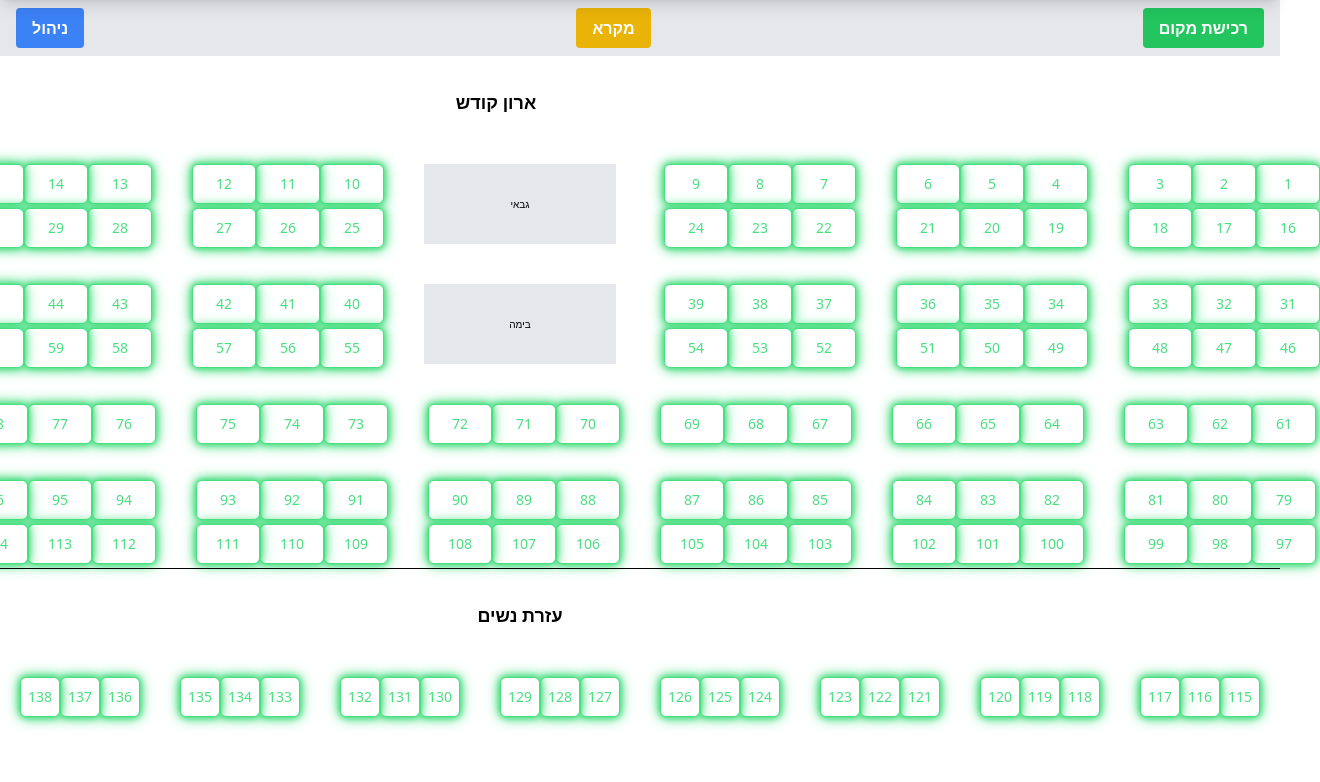
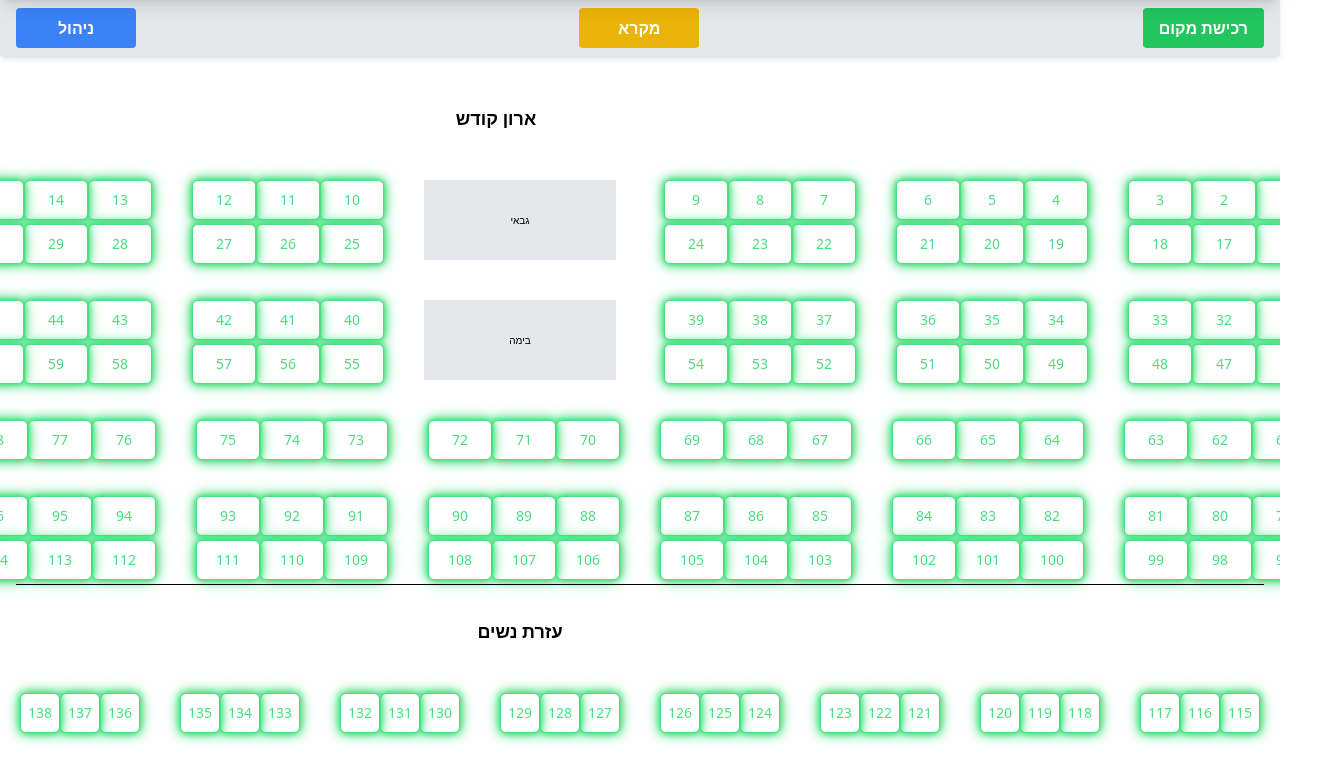
Before and after one commit to mendi-cohen/jeky-App, a React (Create React App) app: page / in a window 1280 px wide. Shown: the top 782 px of the page, 1320 px wide, since content can reach past the window. Built offline with nearby package versions, Linux system fonts and the light colour scheme; no server answers.

Commit message:
ניסוי רספונסיבי 1

```diff
--- a/src/Layout.jsx
+++ b/src/Layout.jsx
@@ -1,4 +1,4 @@
-import React, { useState } from "react";
+import React, { useState, useEffect } from "react";
 import { Outlet } from "react-router-dom";
 import Mikra from "./Components/Mikra";
 import SeatForm from './Components/PlaceReservationForm';
@@ -6,6 +6,31 @@ import SeatForm from './Components/PlaceReservationForm';
 const Layout = () => {
   const [showLegend, setShowLegend] = useState(false);
   const [showForm, setShowForm] = useState(false);
+  const [isPortrait, setIsPortrait] = useState(false);
+
+  useEffect(() => {
+    const checkOrientation = () => {
+      const portrait = window.matchMedia("(orientation: portrait)").matches;
+      setIsPortrait(portrait);
+    };
+
+    checkOrientation();
+    const portraitMql = window.matchMedia("(orientation: portrait)");
+
+    if (portraitMql.addEventListener) {
+      portraitMql.addEventListener('change', checkOrientation);
+    } else {
+      portraitMql.addListener(checkOrientation);
+    }
+
+    return () => {
+      if (portraitMql.removeEventListener) {
+        portraitMql.removeEventListener('change', checkOrientation);
+      } else {
+        portraitMql.removeListener(checkOrientation);
+      }
+    };
+  }, []);
 
   const toggleLegend = () => {
     setShowLegend(!showLegend);
@@ -16,38 +41,75 @@ const Layout = () => {
   };
 
   return (
-    <div className="font-sans" dir="rtl">
-      <div className="flex justify-between items-center px-4 py-2 bg-gray-200">
+    <div className="font-sans min-h-screen w-full" dir="rtl">
+      {isPortrait && (
+        <div className="fixed inset-0 bg-black bg-opacity-90 text-white flex items-center justify-center z-50 p-4">
+          <div className="text-center">
+            <div className="w-16 h-16 mx-auto mb-4 transform rotate-90">
+              <svg viewBox="0 0 24 24" className="w-full h-full">
+                <path
+                  fill="currentColor"
+                  d="M7.5 21h9c.83 0 1.5-.67 1.5-1.5v-13c0-.83-.67-1.5-1.5-1.5h-9c-.83 0-1.5.67-1.5 1.5v13c0 .83.67 1.5 1.5 1.5zm9.5-16h-10v14h10V5z"
+                />
+              </svg>
+            </div>
+            <h2 className="text-xl font-bold mb-2">אנא סובב את המכשיר</h2>
+            <p>לחוויה מיטבית, יש להשתמש במצב לרוחב</p>
+          </div>
+        </div>
+      )}
+
+      {/* Header - עודכן כדי למלא את כל רוחב המסך */}
+      <div className="sticky top-0 z-40 w-full bg-gray-200 shadow-md min-w-full">
+        <div className="flex justify-between items-center px-4 py-2 w-full max-w-[2000px] mx-auto">
+          <div className="flex gap-4 w-full justify-between">
             <button
               onClick={toggleForm}
-          className="bg-green-500 hover:bg-green-600 text-white font-bold py-2 px-4 rounded"
+              className="bg-green-500 hover:bg-green-600 text-white font-bold py-2 px-4 rounded transition-colors min-w-[120px]"
             >
               רכישת מקום
             </button>
             <button
               onClick={toggleLegend}
-          className="bg-yellow-500 hover:bg-yellow-600 text-white font-bold py-2 px-4 rounded"
+              className="bg-yellow-500 hover:bg-yellow-600 text-white font-bold py-2 px-4 rounded transition-colors min-w-[120px]"
             >
               מקרא
             </button>
-        <button className="bg-blue-500 hover:bg-blue-600 text-white font-bold py-2 px-4 rounded">
+            <button
+              className="bg-blue-500 hover:bg-blue-600 text-white font-bold py-2 px-4 rounded transition-colors min-w-[120px]"
+            >
               ניהול
             </button>
           </div>
+        </div>
+      </div>
+
+      <div className="h-screen overflow-auto scroll-smooth">
+        {/* Legend panel */}
         <div
-        className={`transition-transform duration-500 ease-in-out transform ${
+          className={`fixed top-0 left-0 right-0 bg-yellow-100 p-4 shadow-lg z-50 transition-all duration-300 ease-in-out ${
             showLegend ? "translate-y-0" : "-translate-y-full"
-        } fixed top-0 left-0 right-0 bg-yellow-100 p-4 shadow-lg z-50`}
+          }`}
         >
           <Mikra object={setShowLegend} />
         </div>
+
+        {/* Form modal */}
         {showForm && (
-        <div className="fixed inset-0 flex items-center justify-center bg-black bg-opacity-50">
-          <SeatForm object={setShowForm}/>
+          <div className="fixed inset-0 backdrop-blur-sm bg-black bg-opacity-50 flex items-center justify-center z-50">
+            <div className="bg-white rounded-lg shadow-xl max-w-md w-full m-4 max-h-[90vh] overflow-auto">
+              <SeatForm object={setShowForm} />
+            </div>
           </div>
         )}
 
+        {/* Main content */}
+        <main className="w-full p-4">
+          <div className="max-w-screen-2xl mx-auto">
             <Outlet />
+          </div>
+        </main>
+      </div>
     </div>
   );
 };
```
Lines whose indentation alone changed are shown as unchanged.
